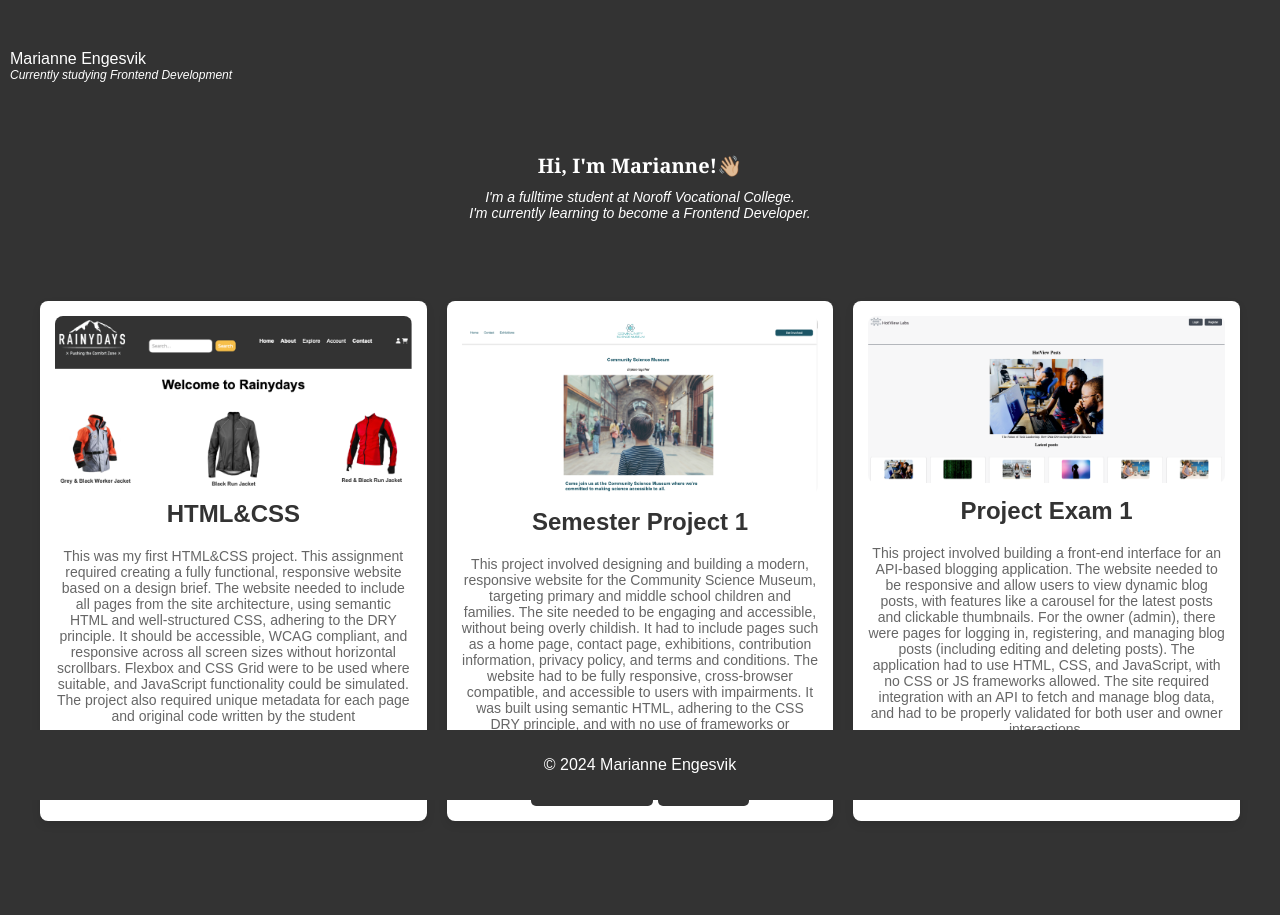
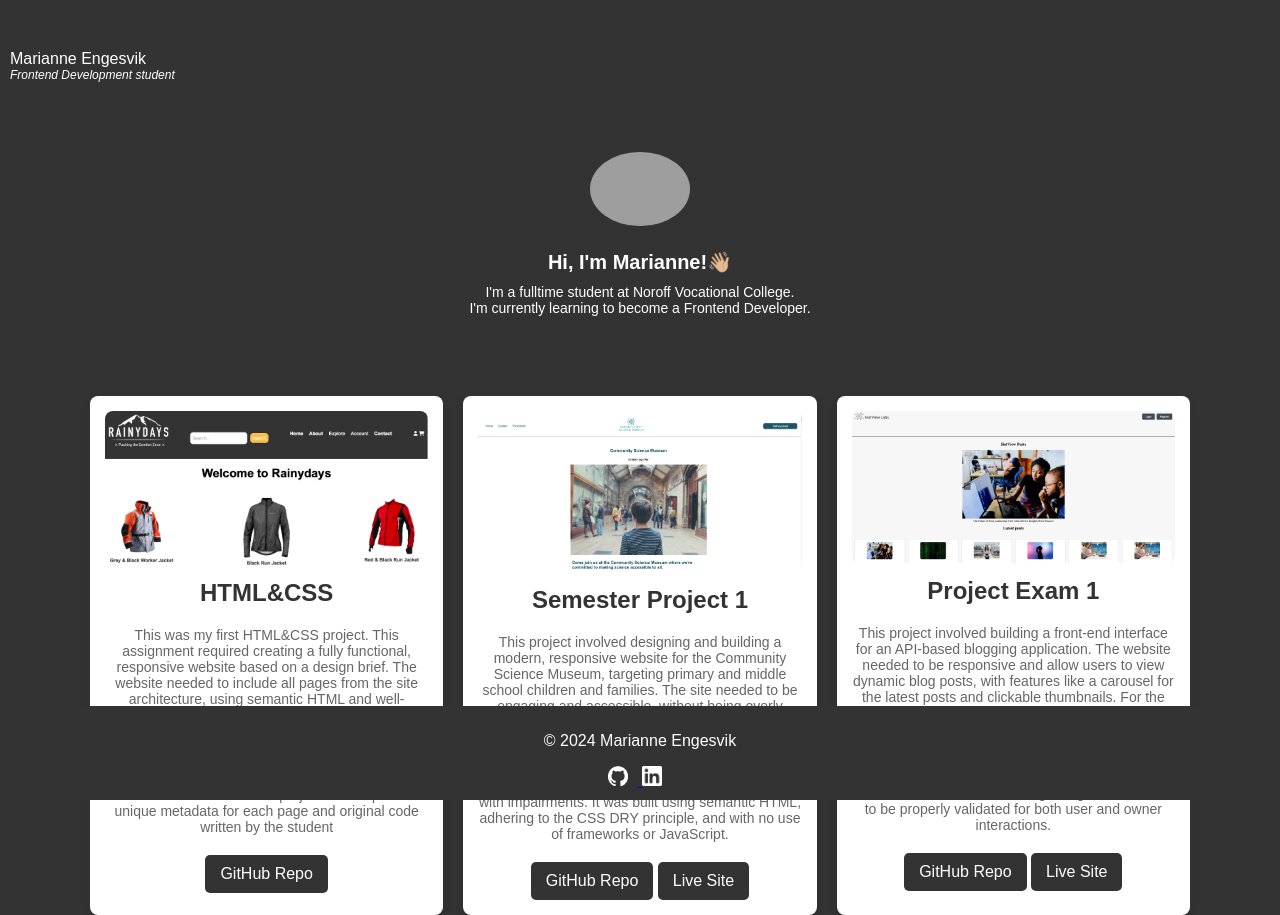
Before and after one commit to Mariengs/portfolio1, a plain HTML site: page index.html in a window 1280 px wide. Drawn offline with Linux system fonts and the light colour scheme; grey boxes are pictures that could not be loaded.

Commit message:
logos added

```diff
--- a/CSS/style.css
+++ b/CSS/style.css
@@ -1,4 +1,3 @@
-/* Global styling */
 body {
   font-family: Arial, sans-serif;
   margin: 0;
@@ -6,11 +5,17 @@ body {
   background-color: #333;
 }
 
-/* Header-styling */
 header {
+  display: flex;
   background-color: #333;
   color: white;
   padding: 40px 0;
+}
+
+.contact img {
+  width: 20px;
+  height: 20px;
+  margin-right: 10px;
 }
 
 .headertext {
@@ -29,7 +34,17 @@ header {
 main {
   padding: 20px;
   color: white;
-  padding-bottom: 60px;
+  padding-bottom: 80px;
+}
+
+.profilepicture {
+  text-align: center;
+  margin-bottom: 20px;
+}
+
+.profilepicture img {
+  width: 8%;
+  border-radius: 50%;
 }
 
 .maintext {
@@ -38,22 +53,21 @@ main {
 }
 
 h1 {
-  font-family: Georgia, Times, "Times New Roman", serif;
+  font-family: Arial, Helvetica, sans-serif;
   font-size: 20px;
   margin: 0;
 }
 
 .aboutme {
+  font-size: arial, Helvetica, sans-serif;
   font-size: 14px;
   margin-top: 10px;
-  font-style: oblique;
 }
 
-/* Prosjektene */
 .projects-container {
   display: flex;
-  justify-content: center; /* Sentrerer prosjektseksjonen horisontalt */
-  align-items: center; /* Sentrerer vertikalt */
+  justify-content: center;
+  align-items: center;
 }
 
 .projects {
@@ -61,11 +75,10 @@ h1 {
   grid-template-columns: repeat(auto-fill, minmax(300px, 1fr));
   gap: 20px;
   padding: 20px;
-  max-width: 1200px; /* Begrens bredden på kortene */
+  max-width: 1100px;
   width: 100%;
 }
 
-/* Prosjektkort styling */
 .project-card {
   background-color: white;
   border-radius: 8px;
@@ -107,7 +120,6 @@ h1 {
   background-color: #2980b9;
 }
 
-/* Footer styling */
 footer {
   background-color: #333;
   color: white;
@@ -187,7 +199,7 @@ footer {
   }
 
   .projects {
-    grid-template-columns: 1fr; /* Single column for mobile */
+    grid-template-columns: 1fr;
     gap: 10px;
   }
 
@@ -209,7 +221,6 @@ footer {
   }
 }
 
-/* For devices with a max-width of 480px (Small mobile screens) */
 @media screen and (max-width: 480px) {
   header {
     padding: 15px 0;
@@ -236,7 +247,7 @@ footer {
   }
 
   .projects {
-    grid-template-columns: 1fr; /* Single column for smaller mobile screens */
+    grid-template-columns: 1fr;
     gap: 5px;
   }
 
--- a/index.html
+++ b/index.html
@@ -10,11 +10,14 @@
     <header>
       <div class="headertext">
         <div class="name">Marianne Engesvik</div>
-        <div class="occupation">Currently studying Frontend Development</div>
+        <div class="occupation">Frontend Development student</div>
       </div>
     </header>
     <main>
       <div class="maintext">
+        <div class="profilepicture">
+          <img src="assets/profilepic1.png" alt="Profile Picture" />
+        </div>
         <h1>Hi, I'm Marianne!👋🏼</h1>
         <div class="aboutme">
           I'm a fulltime student at Noroff Vocational College. <br />
@@ -24,7 +27,7 @@
       <div class="projects-container">
         <section class="projects">
           <div class="project-card">
-            <img src="assets/rainydays.png" alt="Screenshot av prosjekt 1" />
+            <img src="assets/rainydays.png" alt="Screenshot project 1" />
             <h2>HTML&CSS</h2>
             <p>
               This was my first HTML&CSS project. This assignment required
@@ -46,7 +49,7 @@
           <div class="project-card">
             <img
               src="/assets/semesterproject1.png"
-              alt="Screenshot av prosjekt 2"
+              alt="Screenshot project 2"
             />
             <h2>Semester Project 1</h2>
             <p>
@@ -73,10 +76,7 @@
             >
           </div>
           <div class="project-card">
-            <img
-              src="/assets/hotviewlabss.png"
-              alt="Screenshot av prosjekt 3"
-            />
+            <img src="/assets/hotviewlabss.png" alt="Screenshot project 3" />
             <h2>Project Exam 1</h2>
             <p>
               This project involved building a front-end interface for an
@@ -102,6 +102,17 @@
 
     <footer>
       <p>&copy; 2024 Marianne Engesvik</p>
+      <div class="contact">
+        <a href="https://github.com/Mariengs" target="_blank">
+          <img src="/assets/github-mark-white.png" alt="" />
+        </a>
+        <a
+          href="https://www.linkedin.com/in/marianne-e-b95049295/"
+          target="_blank"
+        >
+          <img src="/assets/In-White-48.png" alt="" />
+        </a>
+      </div>
     </footer>
   </body>
 </html>
```
Also changed, not shown: assets/In-White-48.png (added), assets/github-mark-white.png (added), 1 other file.
